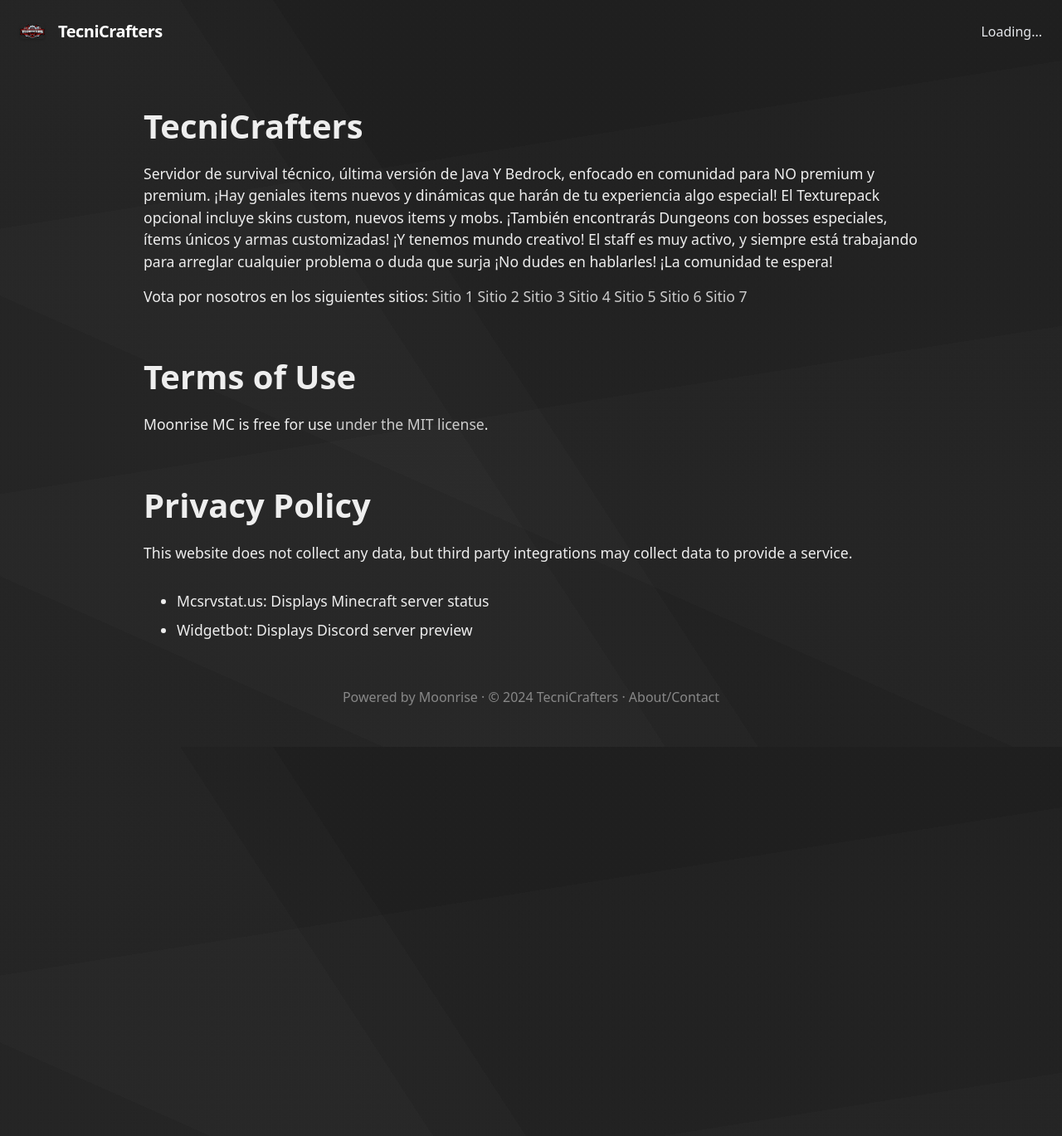
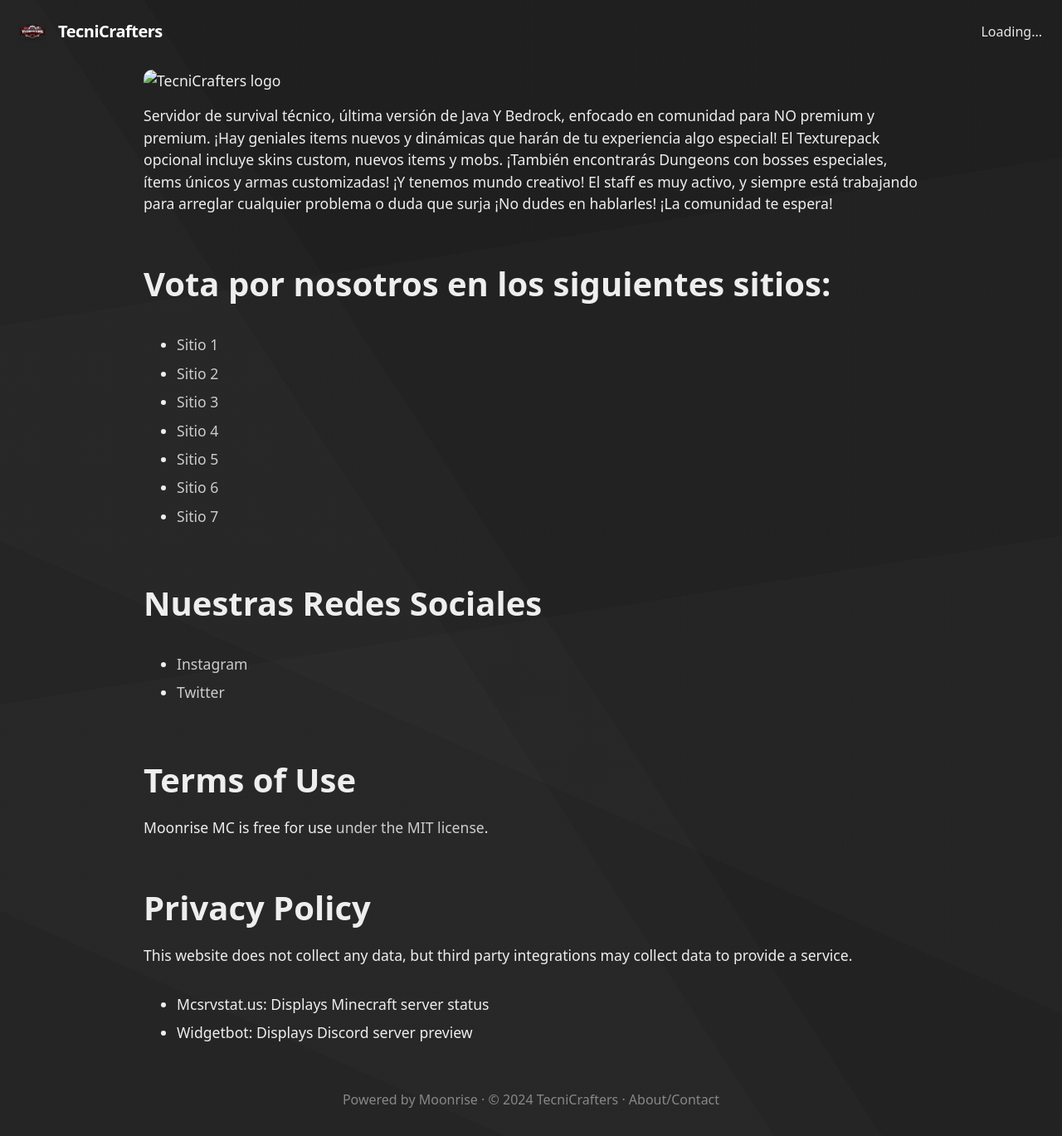
Before and after one commit to GodJar/tecnicraftersweb, a Jekyll site: the page built from docs/about.md, in a window 1280 px wide. Shown: the whole page at 83% size. Built offline with Jekyll 4.4.1, drawn with Linux system fonts in a browser that asks for light colours; our own code applies the rules of GitHub Pages for plain Markdown files; before the commit the page ends 900 px from its top, so only the background shows below that.

Commit message:
Update about.md

```diff
--- a/docs/about.md
+++ b/docs/about.md
@@ -3,7 +3,7 @@
 navname: About
 ---
 
-# {{ site.serverName }}
+![TecniCrafters logo](https://tecnicrafters.net/media/favicon.ico)
 
 Servidor de survival técnico, última versión de Java Y Bedrock, enfocado en comunidad para NO premium y premium.
 ¡Hay geniales items nuevos y dinámicas que harán de tu experiencia algo especial! El Texturepack opcional incluye skins custom, nuevos items y mobs.
@@ -12,14 +12,19 @@
 El staff es muy activo, y siempre está trabajando para arreglar cualquier problema o duda que surja ¡No dudes en hablarles!
 ¡La comunidad te espera!
 
-Vota por nosotros en los siguientes sitios:
-[Sitio 1](https://minecraftservers.org/vote/663624)
-[Sitio 2](https://servidoresdeminecraft.es/server/vote/8ae9fXBk/play.tecnicrafters.net)
-[Sitio 3](https://topminecraftservers.org/server/38091)
-[Sitio 4](https://www.40servidoresmc.es/tecnicrafters-votar)
-[Sitio 5](https://minecraft-mp.com/server/333602/vote/)
-[Sitio 6](https://www.planetminecraft.com/server/tecnicrafters/vote/)
-[Sitio 7](https://minecraft-server.net/vote/TecniCrafters/)
+# Vota por nosotros en los siguientes sitios:
+- [Sitio 1](https://minecraftservers.org/vote/663624)
+- [Sitio 2](https://servidoresdeminecraft.es/server/vote/8ae9fXBk/play.tecnicrafters.net)
+- [Sitio 3](https://topminecraftservers.org/server/38091)
+- [Sitio 4](https://www.40servidoresmc.es/tecnicrafters-votar)
+- [Sitio 5](https://minecraft-mp.com/server/333602/vote/)
+- [Sitio 6](https://www.planetminecraft.com/server/tecnicrafters/vote/)
+- [Sitio 7](https://minecraft-server.net/vote/TecniCrafters/)
+
+
+# Nuestras Redes Sociales
+- [Instagram](https://www.instagram.com/tecnicrafters/)
+- [Twitter](x.com/tecnicrafters)
 
 
 # Terms of Use
```
